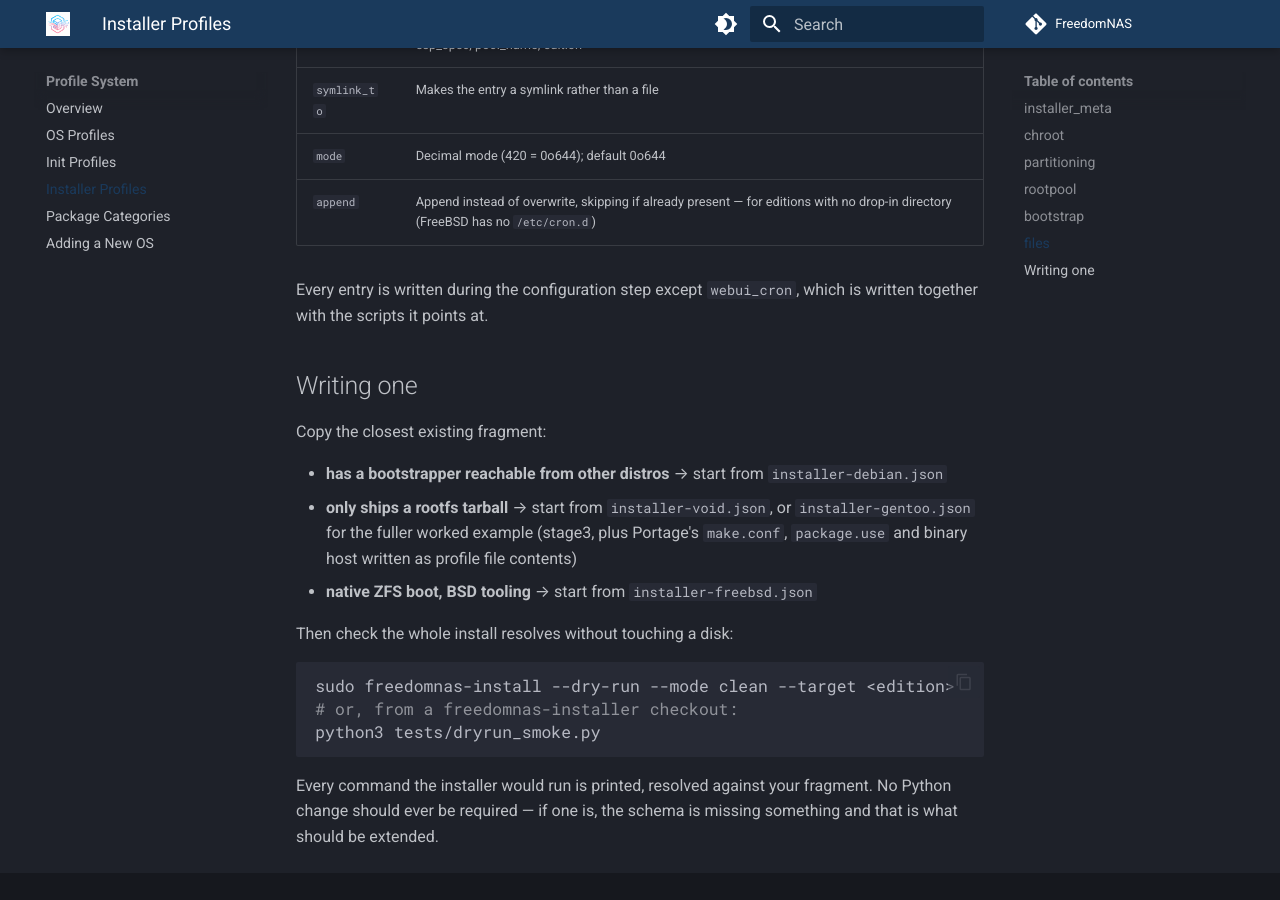
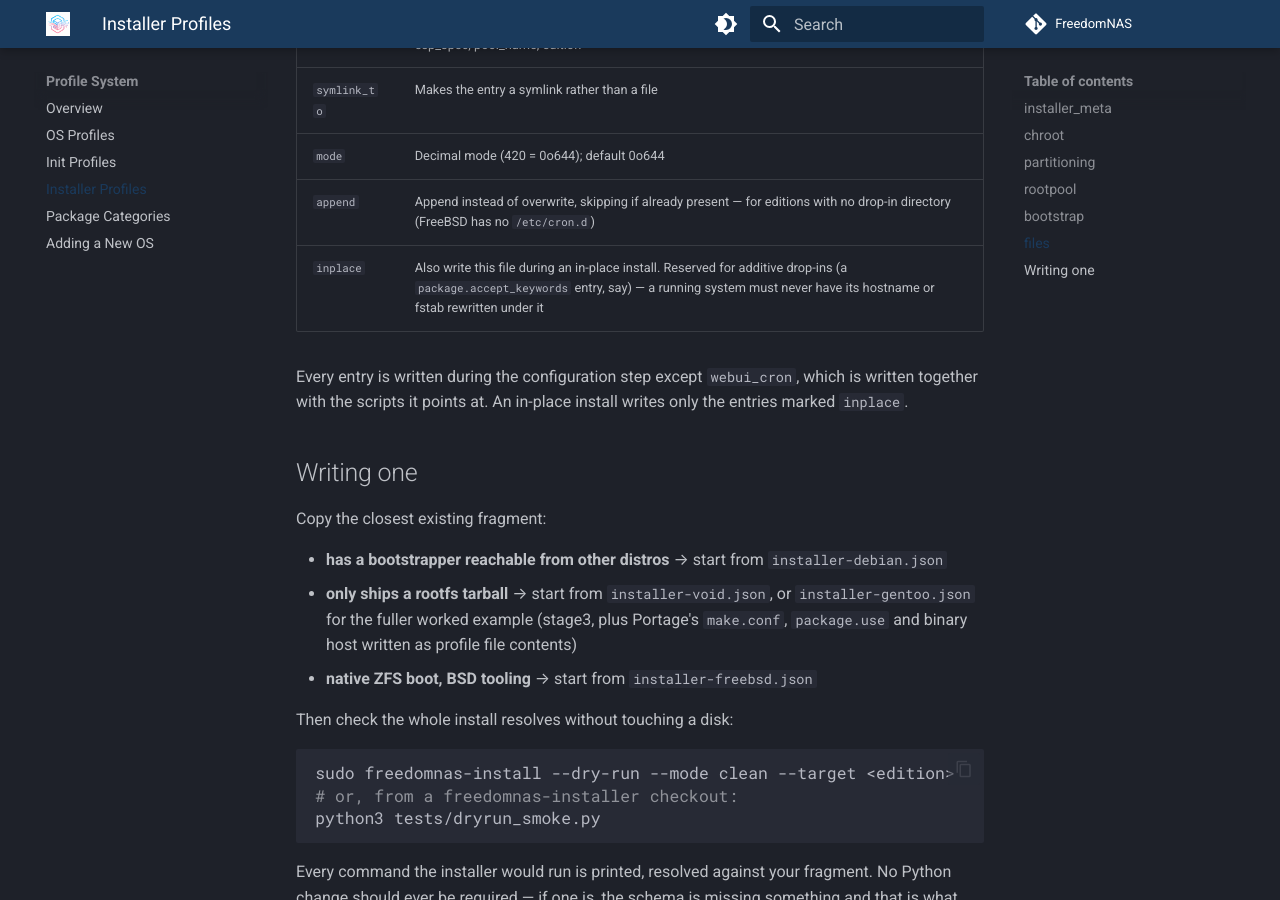
Before and after one commit to FreedomNAS/freedomnas-docs, an MkDocs documentation site: the page built from docs/profiles/installer-profiles.md, in a window 1280 px wide and 900 px high, scrolled down 4083 px. Built offline with MkDocs 1.6.1 and Material for MkDocs 9.7.7, drawn with Linux system fonts in a browser that asks for light colours.

Commit message:
Document the inplace file key

```diff
--- a/docs/profiles/installer-profiles.md
+++ b/docs/profiles/installer-profiles.md
@@ -121,9 +121,11 @@ in the installer's Python.
 | `symlink_to` | Makes the entry a symlink rather than a file |
 | `mode` | Decimal mode (420 = 0o644); default 0o644 |
 | `append` | Append instead of overwrite, skipping if already present — for editions with no drop-in directory (FreeBSD has no `/etc/cron.d`) |
+| `inplace` | Also write this file during an in-place install. Reserved for additive drop-ins (a `package.accept_keywords` entry, say) — a running system must never have its hostname or fstab rewritten under it |
 
 Every entry is written during the configuration step except `webui_cron`,
-which is written together with the scripts it points at.
+which is written together with the scripts it points at. An in-place install
+writes only the entries marked `inplace`.
 
 ## Writing one
 
```
